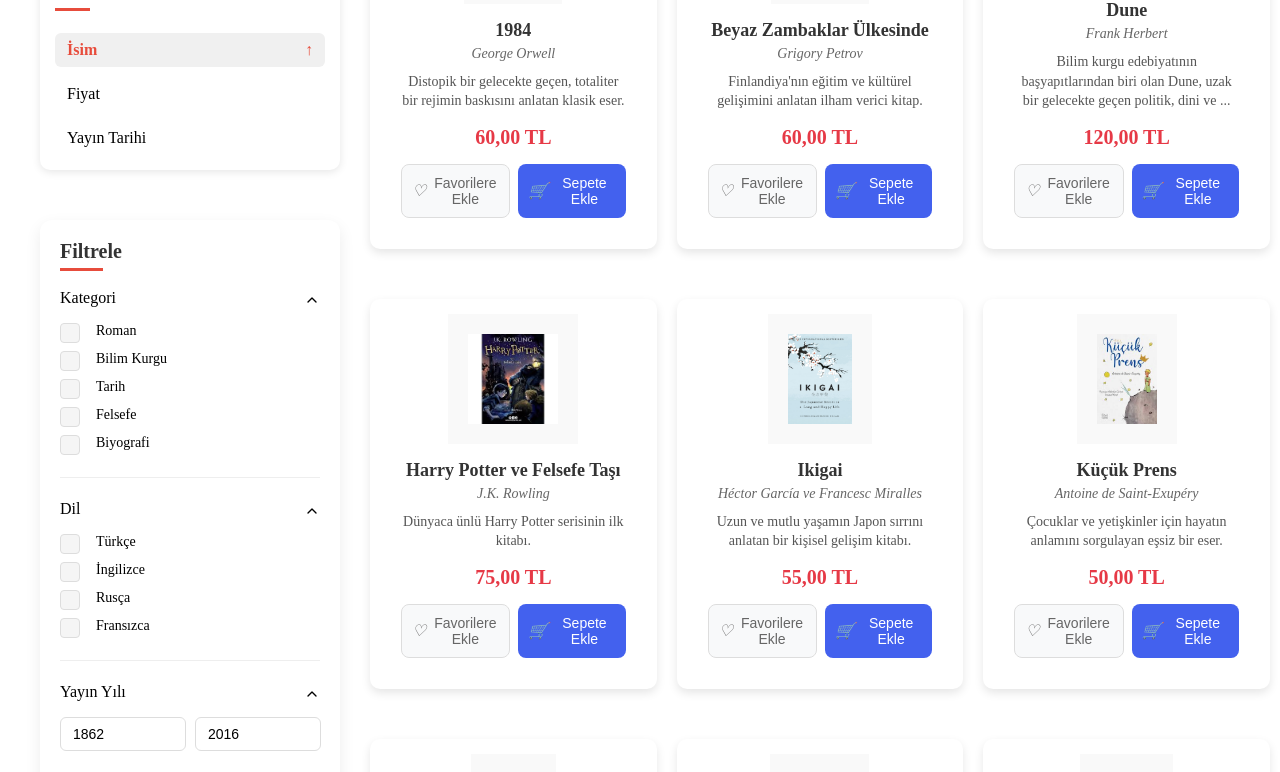
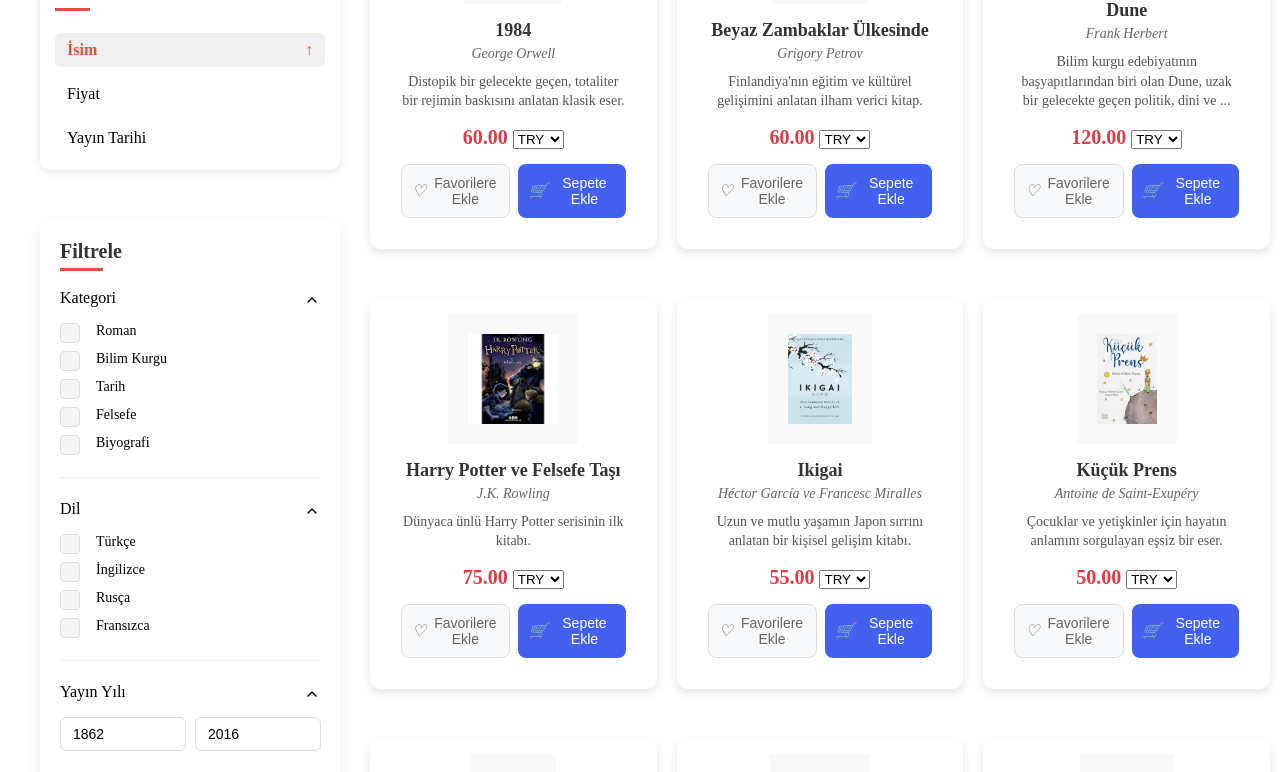
Before and after one commit to hakangulmek/Kitap-D-nyas--Pro---Geli-mi--Kitap-Listeleme-ve-Y-netim-Uygulamas-, a Vue app in the folder Kitap_Dünyasi/: page / in a window 1280 px wide. Shown: the part 947-1719 px from the top of the page. Built offline with nearby package versions, Linux system fonts and the light colour scheme.

Commit message:
KitapCard bileşenine döviz kuru desteği eklendi; fiyatın seçilen para biriminde gösterilmesi sağlandı.

```diff
--- a/Kitap_Dünyasi/src/components/BookCard.vue
+++ b/Kitap_Dünyasi/src/components/BookCard.vue
@@ -9,7 +9,15 @@
       <p class="book-description">
         {{ truncateDescription(book.description) }}
       </p>
-      <p class="book-price">{{ formatPrice(book.price) }} TL</p>
+      <p class="book-price">
+        {{ convertedPrice }}
+        <select v-model="selectedCurrency" @change="fetchExchangeRate">
+          <option value="TRY">TRY</option>
+          <option value="USD">USD</option>
+          <option value="EUR">EUR</option>
+          <option value="GBP">GBP</option>
+        </select>
+      </p>
       <div class="book-actions">
         <button
           class="favorite-button"
@@ -47,17 +55,50 @@ export default {
       default: false,
     },
   },
+  data() {
+    return {
+      selectedCurrency: "TRY",
+      exchangeRates: 1,
+    };
+  },
+  computed: {
+    convertedPrice() {
+      if (!this.book.price || isNaN(this.book.price)) {
+        return "0.00";
+      }
+      return (this.book.price * this.exchangeRates).toFixed(2);
+    },
+  },
   methods: {
     truncateDescription(description) {
       return description.length > 100
         ? description.substring(0, 100) + "..."
         : description;
     },
+    async fetchExchangeRate() {
+      try {
+        const response = await fetch(
+          `https://api.exchangerate-api.com/v4/latest/TRY`
+        );
+        const data = await response.json();
+        this.exchangeRates = data.rates[this.selectedCurrency] || 1;
+      } catch (error) {
+        console.error("Döviz kuru alınırken hata oluştu:", error);
+        this.exchangeRates = 1; // Hata alırsa default olarak 1 kullan
+      }
+    },
     formatPrice(price) {
+      if (isNaN(price)) return "0.00";
       return price.toLocaleString("tr-TR", {
         minimumFractionDigits: 2,
         maximumFractionDigits: 2,
       });
+    },
+    computed: {
+      convertedPrice() {
+        let price = parseFloat(this.book.price) || 0;
+        return (price * this.exchangeRates).toFixed(2);
+      },
     },
     toggleFavorite() {
       this.$emit("toggle-favorite", {
```
